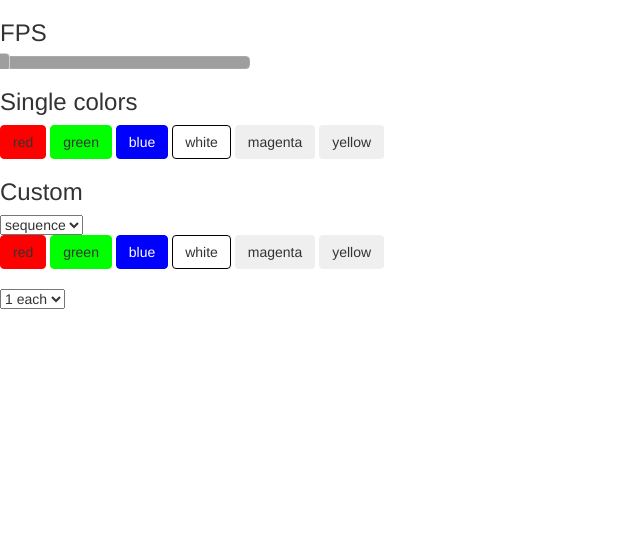
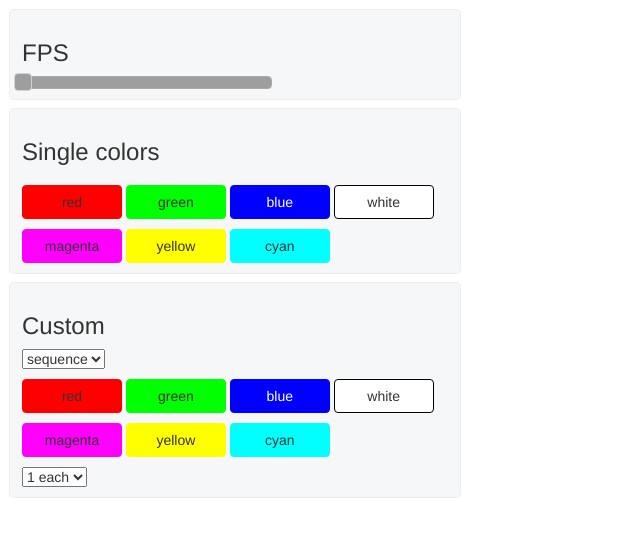
Before and after one commit to sbelectronics/xmas, a Django app: template templates/xmasui/index.html in a window 1280 px wide. Shown: the top 537 px of the page, without its empty margins (0-640 px from the left). Run offline with Django 3.2, Linux system fonts and the light colour scheme; the template is opened without the code that fills it, so the values that code supplies are empty; some libraries are stand-ins or nearby versions; grey boxes are pictures that could not be loaded.

Commit message:
add cyan button, box shadows, fix margins

```diff
--- a/static/css/color-buttons.css
+++ b/static/css/color-buttons.css
@@ -107,3 +107,84 @@ fieldset[disabled] .btn-white.active {
   background-color: #ffffff;
   border-color: #ffffff;
 }
+
+.btn-magenta {
+  background-color: #ff00ff;
+  border-color: #ff00ff;
+}
+.btn-magenta:hover,
+.btn-magenta:focus,
+.btn-magenta:active,
+.btn-magenta.active {
+  background-color: #e600e6;
+  border-color: #cc00cc;
+}
+.btn-magenta.disabled:hover,
+.btn-magenta.disabled:focus,
+.btn-magenta.disabled:active,
+.btn-magenta.disabled.active,
+.btn-magenta[disabled]:hover,
+.btn-magenta[disabled]:focus,
+.btn-magenta[disabled]:active,
+.btn-magenta[disabled].active,
+fieldset[disabled] .btn-magenta:hover,
+fieldset[disabled] .btn-magenta:focus,
+fieldset[disabled] .btn-magenta:active,
+fieldset[disabled] .btn-magenta.active {
+  background-color: #ff00ff;
+  border-color: #ff00ff;
+}
+
+.btn-yellow {
+  background-color: #ffff00;
+  border-color: #ffff00;
+}
+.btn-yellow:hover,
+.btn-yellow:focus,
+.btn-yellow:active,
+.btn-yellow.active {
+  background-color: #e6e600;
+  border-color: #cccc00;
+}
+.btn-yellow.disabled:hover,
+.btn-yellow.disabled:focus,
+.btn-yellow.disabled:active,
+.btn-yellow.disabled.active,
+.btn-yellow[disabled]:hover,
+.btn-yellow[disabled]:focus,
+.btn-yellow[disabled]:active,
+.btn-yellow[disabled].active,
+fieldset[disabled] .btn-yellow:hover,
+fieldset[disabled] .btn-yellow:focus,
+fieldset[disabled] .btn-yellow:active,
+fieldset[disabled] .btn-yellow.active {
+  background-color: #ffff00;
+  border-color: #ffff00;
+}
+
+.btn-cyan {
+  background-color: #00ffff;
+  border-color: #00ffff;
+}
+.btn-cyan:hover,
+.btn-cyan:focus,
+.btn-cyan:active,
+.btn-cyan.active {
+  background-color: #00e6e6;
+  border-color: #00cccc;
+}
+.btn-cyan.disabled:hover,
+.btn-cyan.disabled:focus,
+.btn-cyan.disabled:active,
+.btn-cyan.disabled.active,
+.btn-cyan[disabled]:hover,
+.btn-cyan[disabled]:focus,
+.btn-cyan[disabled]:active,
+.btn-cyan[disabled].active,
+fieldset[disabled] .btn-cyan:hover,
+fieldset[disabled] .btn-cyan:focus,
+fieldset[disabled] .btn-cyan:active,
+fieldset[disabled] .btn-cyan.active {
+  background-color: #00ffff;
+  border-color: #00ffff;
+}
--- a/static/css/xmas.css
+++ b/static/css/xmas.css
@@ -9,7 +9,11 @@
 
 #common-controls {
     overflow: hidden;
-    width: 270px;
+}
+
+.btn-single-color {
+    margin-top: 10px;
+    width: 100px;
 }
 
 .icon-single-color {
@@ -19,3 +23,27 @@
 .icon-custom-color {
     display: none;
 }
+
+.custom-color-button {
+    margin-top: 10px;
+    width: 100px;
+}
+
+#custom-count-div {
+    margin-top: 10px;
+}
+
+.box {
+    margin-left: 10px;
+    margin-top: 10px;
+    box-shadow: 0 0 0 1px rgba(0,0,0,0.07);
+    background-clip: padding-box;
+    border-top-left-radius: 4px;
+    border-top-right-radius: 4px;
+    border-bottom-left-radius: 4px;
+    border-bottom-right-radius: 4px;
+    background: #f6f7f8;
+    padding: 10px 12px;
+    border: 0;
+    max-width: 450px;
+}
--- a/static/js/xmasui.js
+++ b/static/js/xmasui.js
@@ -1,4 +1,4 @@
-COLORS = ["red", "green", "blue", "white", "magenta", "yellow"];
+COLORS = ["red", "green", "blue", "white", "magenta", "yellow", "cyan"];
 
 function xmas() {
     onSingleColor = function(color) {
--- a/templates/xmasui/index.html
+++ b/templates/xmasui/index.html
@@ -11,24 +11,25 @@
 </head>
 <body>
 
-<div id="common-controls">
+<div id="common-controls" class="box">
 <h3>FPS</h3>
 <div>
 <div id="slider-fps"></div><div id="slider-fps-value"></div>
 </div>
 </div>
 
-<div id="single-colors">
+<div id="single-colors" class="box">
 <h3>Single colors</h3>
 <button class ="btn btn-red btn-single-color" id="single-red"><span id="icon-single-red" class="icon-single-color glyphicon glyphicon-ok" aria-hidden="true"></span> red</button>
 <button class ="btn btn-green btn-single-color" id="single-green"><span id="icon-single-green" class="icon-single-color glyphicon glyphicon-ok" aria-hidden="true"></span> green</button>
 <button class ="btn btn-blue btn-single-color" id="single-blue"><span id="icon-single-blue" class="icon-single-color glyphicon glyphicon-ok" aria-hidden="true"></span> blue</button>
 <button class ="btn btn-white btn-single-color" id="single-white"><span id="icon-single-white" class="icon-single-color glyphicon glyphicon-ok" aria-hidden="true"></span> white</button>
 <button class ="btn btn-magenta btn-single-color" id="single-magenta"><span id="icon-single-magenta" class="icon-single-color glyphicon glyphicon-ok" aria-hidden="true"></span> magenta</button>
-<button class ="btn btn-yellow btn-single-color" id="single-magenta"><span id="icon-single-yellow" class="icon-single-color glyphicon glyphicon-ok" aria-hidden="true"></span> yellow</button>
-<div>
+<button class ="btn btn-yellow btn-single-color" id="single-yellow"><span id="icon-single-yellow" class="icon-single-color glyphicon glyphicon-ok" aria-hidden="true"></span> yellow</button>
+<button class ="btn btn-cyan btn-single-color" id="single-cyan"><span id="icon-single-cyan" class="icon-single-color glyphicon glyphicon-ok" aria-hidden="true"></span> cyan</button>
+</div>   <!-- end single-colors -->
 
-<div id="custom-program">
+<div id="custom-program" class="box">
 <h3>Custom</h3>
 <div id="custom-function-div">
 <select id="custom-function">
@@ -36,6 +37,7 @@
     <option value="fade">fade</option>
     <option value="cycle">cycle</option>
 </select>
+</div> <!-- end custom-function-div -->
 <div id="custom-buttons-div">
 <button class="btn custom-color-button btn-red" id="custom-red"><span id="icon-custom-red" class="icon-custom-color glyphicon glyphicon-ok" aria-hidden="true"></span> red</button>
 <button class="btn custom-color-button btn-green" id="custom-green"><span id="icon-custom-green" class="icon-custom-color glyphicon glyphicon-ok" aria-hidden="true"></span> green</button>
@@ -43,7 +45,8 @@
 <button class="btn custom-color-button btn-white" id="custom-white"><span id="icon-custom-white" class="icon-custom-color glyphicon glyphicon-ok" aria-hidden="true"></span> white</button>
 <button class="btn custom-color-button btn-magenta" id="custom-magenta"><span id="icon-custom-magenta" class="icon-custom-color glyphicon glyphicon-ok" aria-hidden="true"></span> magenta</button>
 <button class="btn custom-color-button btn-yellow" id="custom-yellow"><span id="icon-custom-yellow" class="icon-custom-color glyphicon glyphicon-ok" aria-hidden="true"></span> yellow</button>
-</div><br>
+<button class="btn custom-color-button btn-cyan" id="custom-cyan"><span id="icon-custom-cyan" class="icon-custom-color glyphicon glyphicon-ok" aria-hidden="true"></span> cyan</button>
+</div> <!-- end custom-buttons-div -->
 <div id="custom-count-div">
 <select id="custom-count">
     <option value="1">1 each</option>
@@ -52,7 +55,7 @@
     <option value="4">4 each</option>
     <option value="5">5 each</option>
 </select>
-</div>
+</div> <!--- end custom-count-div -->
 </div>
 
 </body>
```
